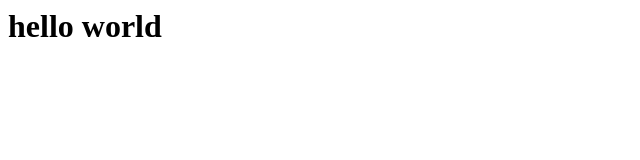
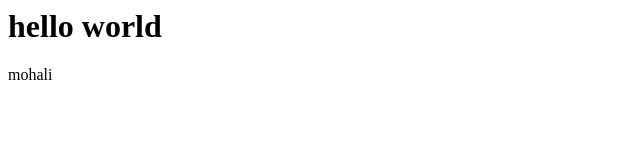
Before and after one commit to ravindrachakrawarti/ravindemo, a plain HTML site: page index.html in a window 1280 px wide. Shown: the full height of the page, 0-640 px from the left. Drawn offline with Linux system fonts and the light colour scheme.

Commit message:
add new file

```diff
--- a/index.html
+++ b/index.html
@@ -1 +1,2 @@
 <h1>hello world</h1>
+<p>mohali</p>
```
